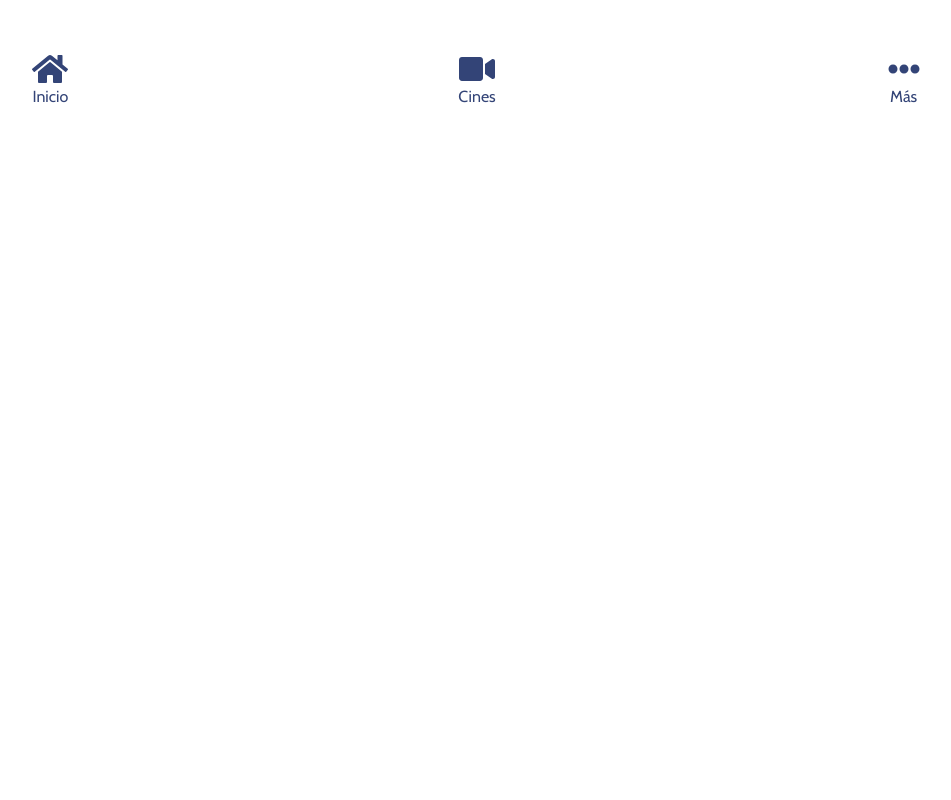
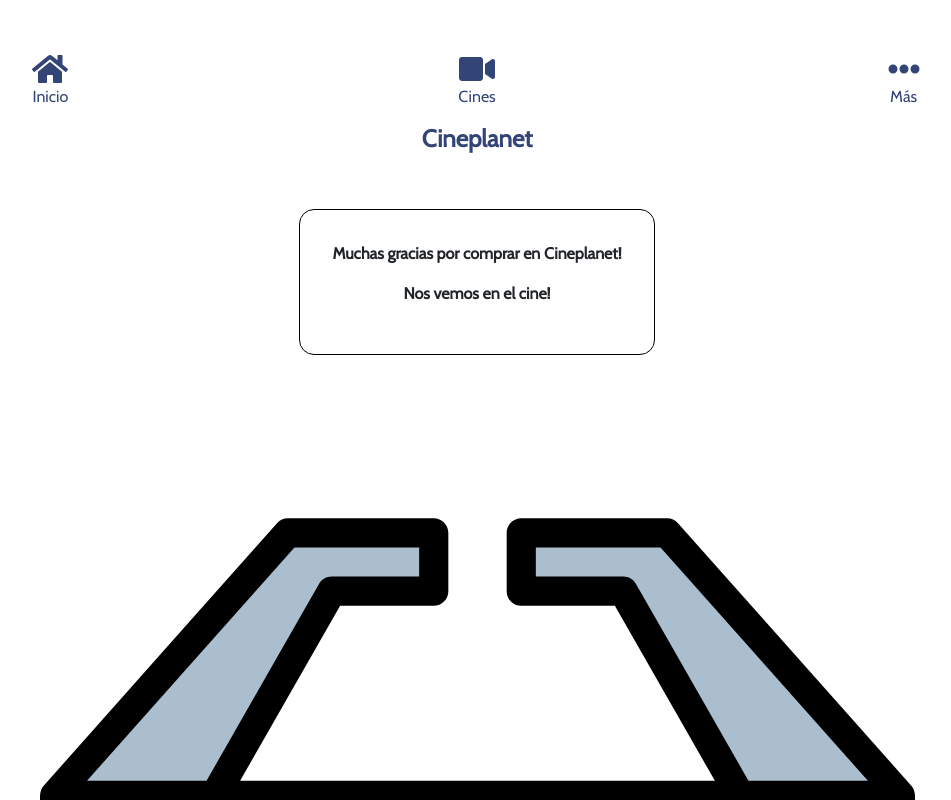
Before and after one commit to DDCenteno/Cineplanet, a React (Create React App) app: page / in a window 1280 px wide. Shown: the part 1660-2460 px from the top of the page, without its empty margins (163-1114 px from the left). Before the commit the page ends 1785 px from the top, so only its background shows below. Built offline with nearby package versions, Linux system fonts and the light colour scheme.

Commit message:
añadiendo componente Confirm con algunos estilos

```diff
--- a/src/components/App.css
+++ b/src/components/App.css
@@ -2,3 +2,14 @@
   margin: 0 1em 5em;
   border: 1px solid black;
 }
+
+.glasses {
+  width: 70%;
+}
+
+.final-message {
+  margin-bottom: 2rem;
+  border: 1px solid black;
+  border-radius: 15px;
+  padding: 2em;
+}
--- a/src/components/App.js
+++ b/src/components/App.js
@@ -4,6 +4,7 @@
 import Footer from './Footer';
 import SignUp from './SignUp'
 import Cines from './Cines';
+import Confirm from './Confirm';
 import './App.css';
 
 const App = () => (
@@ -16,6 +17,8 @@
     <SignUp />
     {/*Page 3*/}
     <Cines />
+     {/* Final Page */}
+    <Confirm />
   </div>
 );
 
--- /dev/null
+++ b/src/components/Confirm.js
@@ -0,0 +1,24 @@
+import React from 'react';
+import FinalHeader from './FinalHeader';
+
+const Confirm = () => {
+  return (
+    <div className="row">
+      <FinalHeader />
+      <div className="col-12 d-flex flex-column justify-content-center align-items-center">
+        <div className="text-center final-message font-weight-bold">
+          <p>Muchas gracias por comprar en Cineplanet!</p>
+          <p>Nos vemos en el cine!</p>
+        </div>
+        <div className="glasses">
+          <img src="3d-glasses.svg" alt="3DGlasses"></img>
+        </div>
+      </div>
+      {/* <div className="col-12">
+
+      </div> */}
+    </div>
+  )
+}
+
+export default Confirm;
--- /dev/null
+++ b/src/components/FinalHeader.js
@@ -0,0 +1,11 @@
+import React from 'react';
+
+const FinalHeader = () => {
+  return (
+    <div className="col-12 mb-5">
+      <h4 className="text-center text-blue font-weight-bold">Cineplanet</h4>
+    </div>
+  )
+}
+
+export default FinalHeader;
```
Also changed, not shown: public/3d-glasses.svg (renamed from src/assets/images/3d-glasses.svg), public/movies.svg (added).
